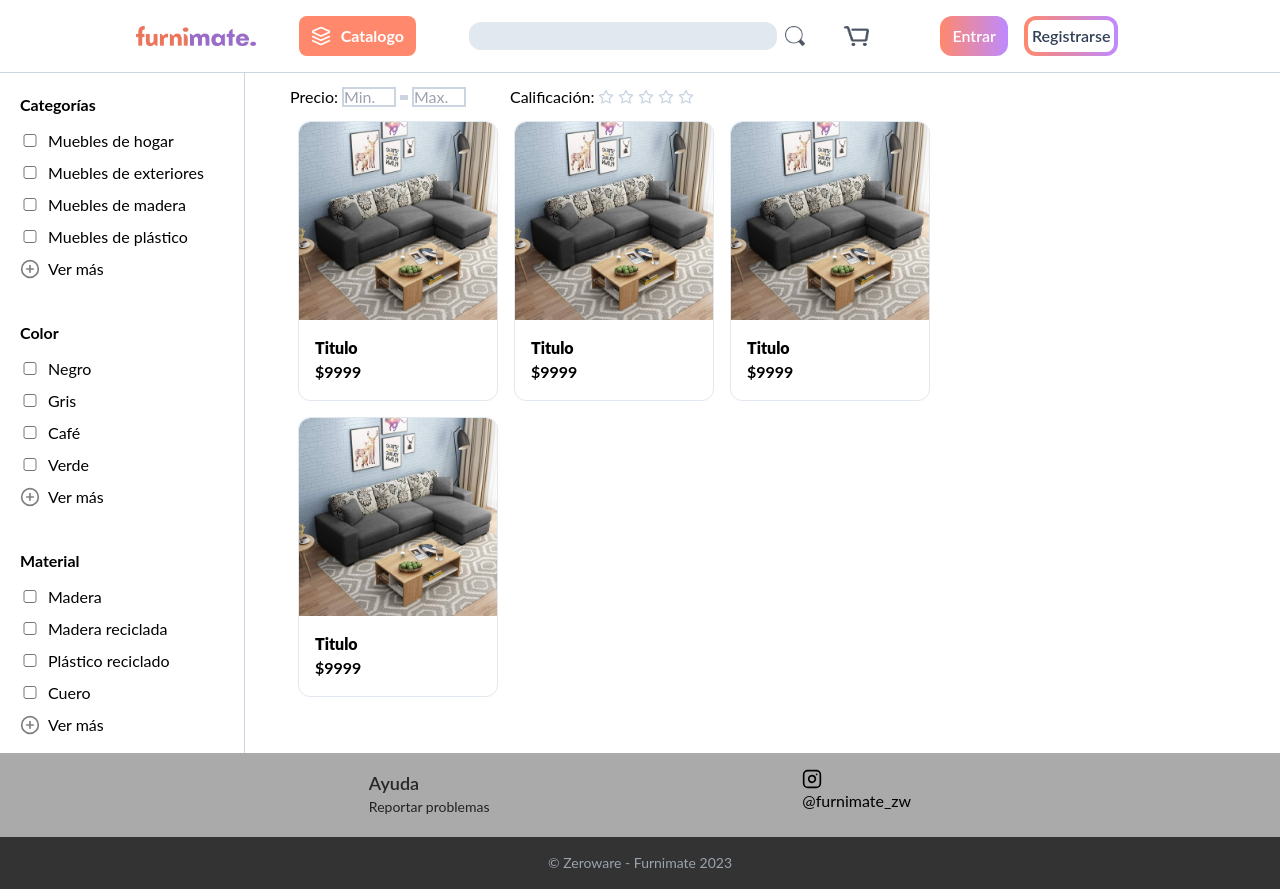
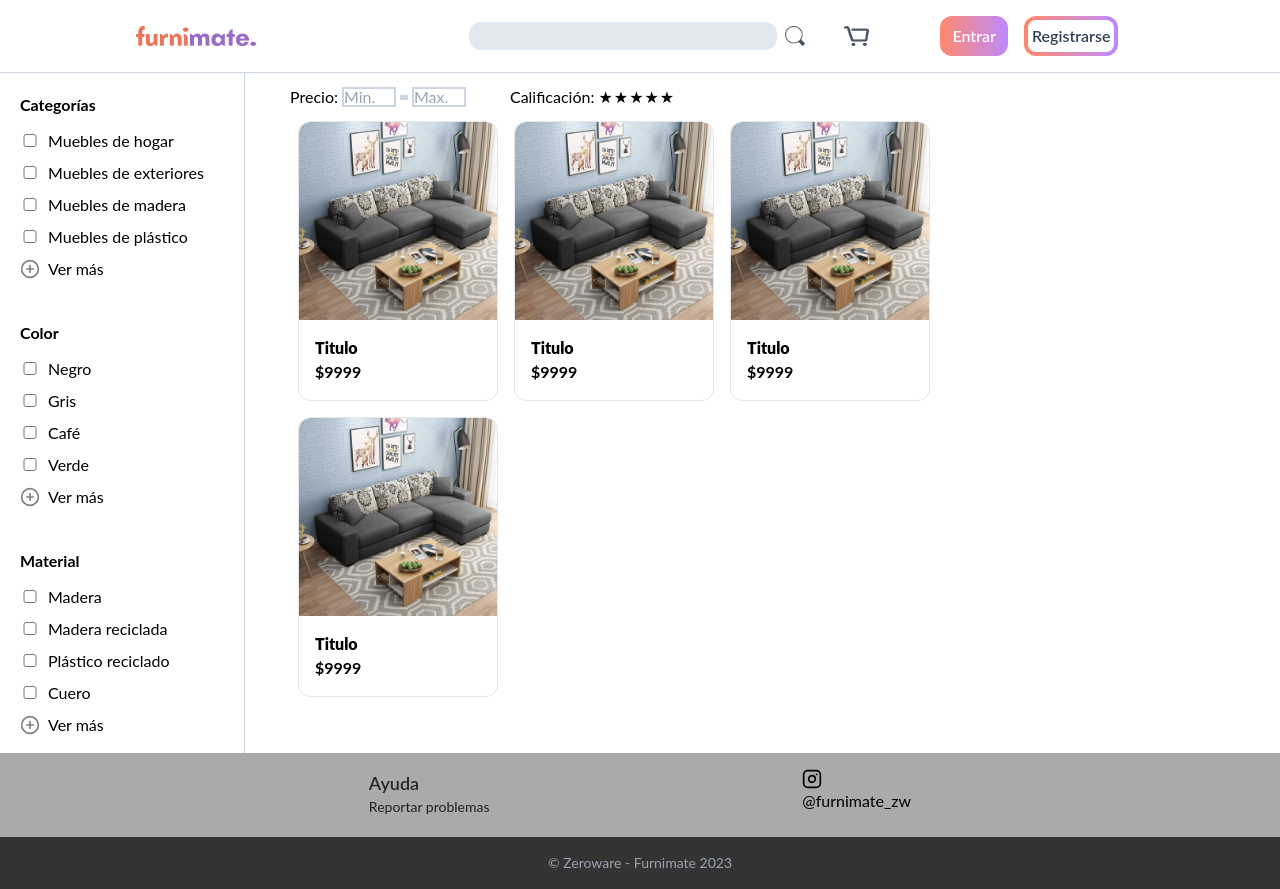
Before and after one commit to plantnt/reactmate, a React (Vite) app: page / in a window 1280 px wide. Built offline with nearby package versions, Linux system fonts and the light colour scheme.

Commit message:
modified:   src/components/UI/navbar.tsx 	modified:   src/components/rating.tsx 	modified:   tailwind.config.js

```diff
--- a/src/components/UI/navbar.tsx
+++ b/src/components/UI/navbar.tsx
@@ -17,7 +17,7 @@ const Navbar = () => {
             <Link to='/'><img src={textLogo} className="min-w-[120px] h-[20px] m-2"/></Link>
           </div>
           <div className="basis-1/5">
-            <button className="flex justify-between items-center bg-[#FF886D] px-3 p-2 text-white font-bold rounded-lg">
+            <button className="flex justify-between items-center bg-furniorange px-3 p-2 text-white font-bold rounded-lg">
               <Layers className="mr-[10px]" color="white" size={20} />
               Catalogo
             </button>
--- a/src/components/rating.tsx
+++ b/src/components/rating.tsx
@@ -1,7 +1,4 @@
 import { useState } from "react"
-
-import { IconStar } from "@tabler/icons-react"
-import { IconStarFilled } from "@tabler/icons-react"
 
 export default function Rating(){
     const [value, setValue] = useState('')
@@ -19,6 +16,7 @@ export default function Rating(){
 
 
 
+
     return(
         <div className="flex">
             <div className="flex items-center">
@@ -30,12 +28,18 @@ export default function Rating(){
             </div>
             <div className="flex items-center ml-10">
                 Calificación:
-
-                <IconStar size={16} id="star1" className="ml-1 cursor-pointer text-slate-300 hover:text-gray-400 transition-all" />
-                <IconStar size={16} id="star2" className="ml-1 cursor-pointer text-slate-300 hover:text-gray-400 transition-all" />
-                <IconStar size={16} id="star3" className="ml-1 cursor-pointer text-slate-300 hover:text-gray-400 transition-all" />
-                <IconStar size={16} id="star4" className="ml-1 cursor-pointer text-slate-300 hover:text-gray-400 transition-all" />
-                <IconStar size={16} id="star5" className="ml-1 cursor-pointer text-slate-300 hover:text-gray-400 transition-all" />
+                <div className="flex
+                                ml-1
+                                hover:text-furnipurple
+                                space-x-[1px]
+                                cursor-pointer
+                                transition-colors text-md">
+                    <span>&#9733;</span>
+                    <span>&#9733;</span>
+                    <span>&#9733;</span>
+                    <span>&#9733;</span>
+                    <span>&#9733;</span>
+                </div>
             </div>
         </div>
     )
```
Also changed, not shown: tailwind.config.js (+6 -1 lines).
